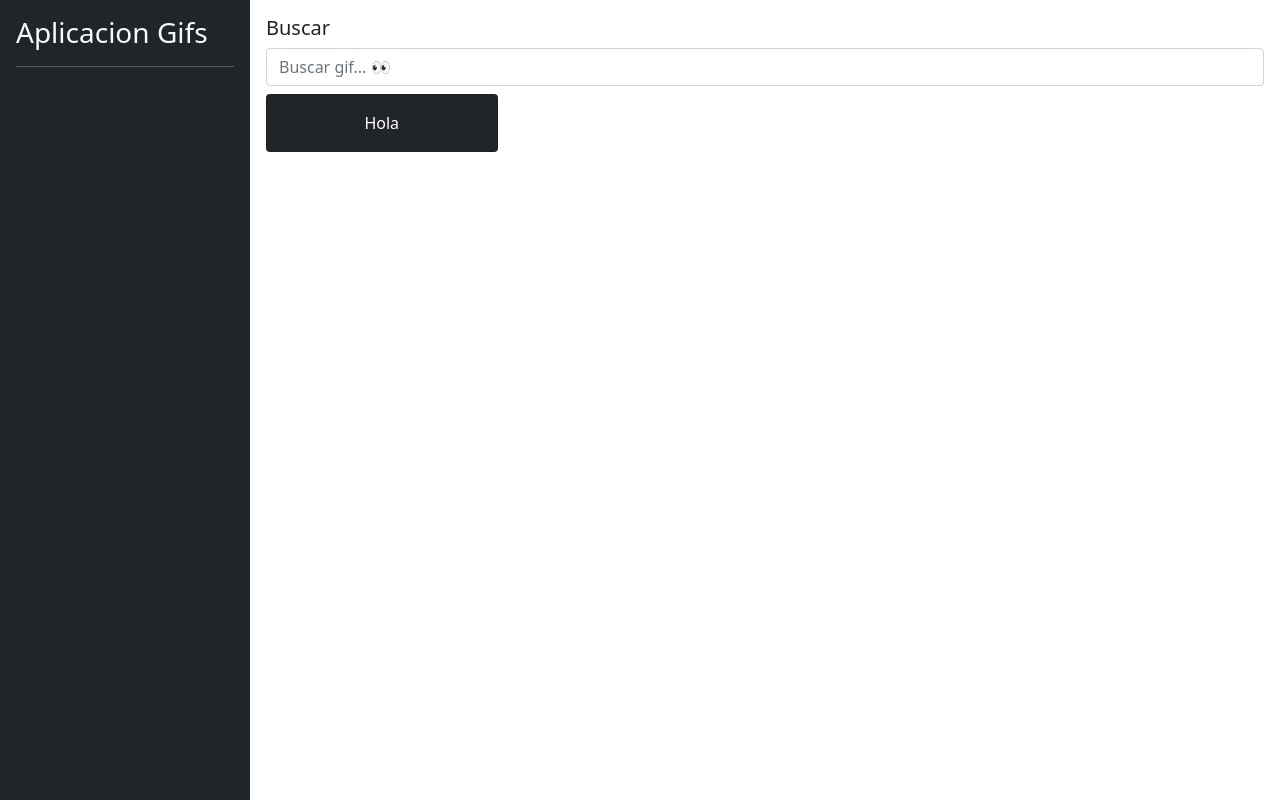
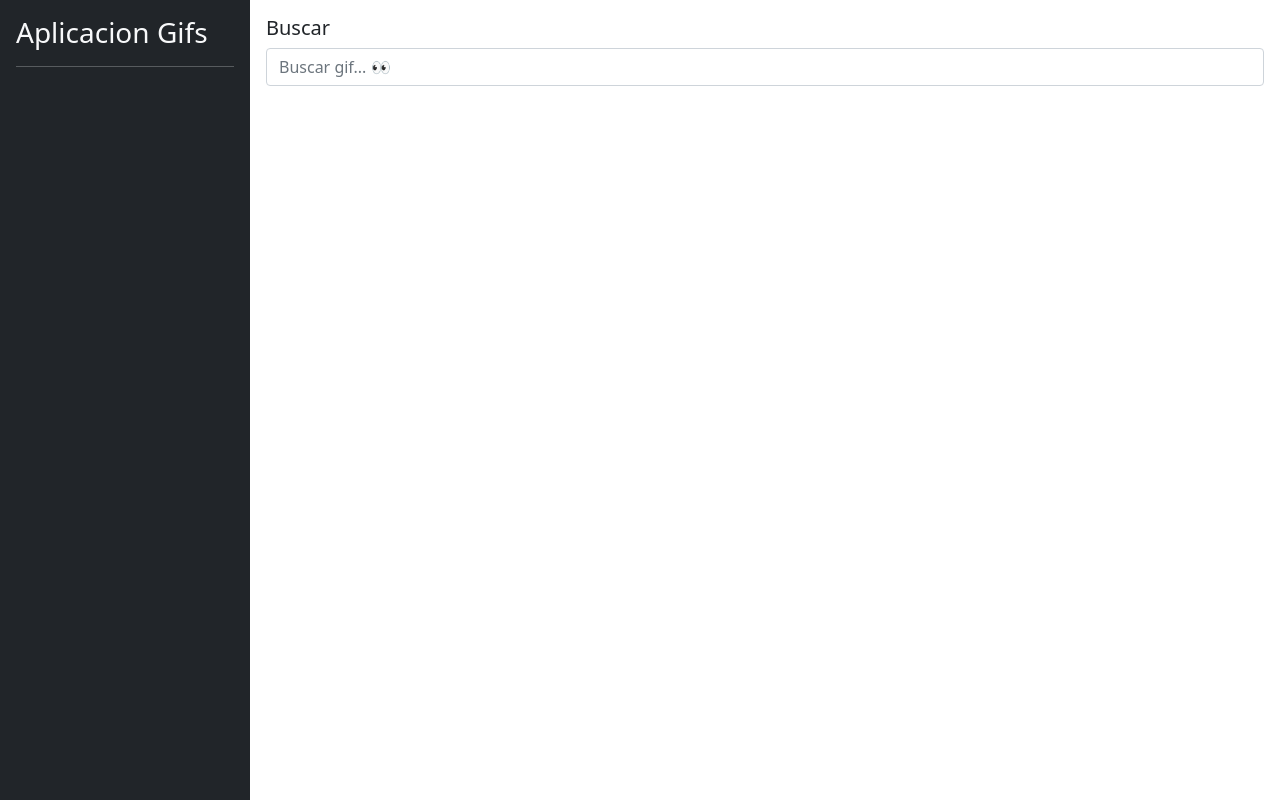
Before and after one commit to davquipe/gif-app, an Angular app: page / in a window 1280 px wide. Built offline with nearby package versions, Linux system fonts and the light colour scheme.

Commit message:
Update card-list component to display gif titles

```diff
--- a/src/app/gifs/components/card-list/card-list.component.html
+++ b/src/app/gifs/components/card-list/card-list.component.html
@@ -1,8 +1,8 @@
 <div class="row">
-    <div class="col-md-3 col-sm-6">
+    <div *ngFor="let gif of gifs" class="col-md-3 col-sm-6">
         <div class="card mb-2 text-center bg-dark">
             <div class="card-body text-white">
-                <p class="card-text">Hola</p>
+                <p class="card-text">{{ gif.title }}</p>
             </div>
         </div>
     </div>
--- a/src/app/gifs/components/card-list/card-list.component.ts
+++ b/src/app/gifs/components/card-list/card-list.component.ts
@@ -1,4 +1,5 @@
-import { Component } from '@angular/core';
+import { Component, Input } from '@angular/core';
+import { Datum } from '../../services/gifs.service';
 
 @Component({
   selector: 'gifs-card-list',
@@ -6,5 +7,6 @@
   styleUrl: './card-list.component.css'
 })
 export class CardListComponent {
-
+  @Input()
+  public gifs: Datum[] = [];
 }
--- a/src/app/gifs/pages/home/home-page.component.html
+++ b/src/app/gifs/pages/home/home-page.component.html
@@ -3,6 +3,6 @@
         <gifs-search-box></gifs-search-box>
     </div>
     <div class="col-12 pt-2">
-        <gifs-card-list></gifs-card-list>
+        <gifs-card-list [gifs]="gifs"></gifs-card-list>
     </div>
 </div>
--- a/src/app/gifs/pages/home/home-page.component.ts
+++ b/src/app/gifs/pages/home/home-page.component.ts
@@ -1,9 +1,14 @@
 import { Component } from '@angular/core';
+import { Datum, GifsService } from '../../services/gifs.service';
 
 @Component({
   selector: 'gifs-home-page',
   templateUrl: './home-page.component.html',
 })
 export class HomePageComponent {
+  constructor(private gifsService: GifsService) { }
 
+  get gifs(): Datum[] {
+    return this.gifsService.gifList;
+  }
 }
```
